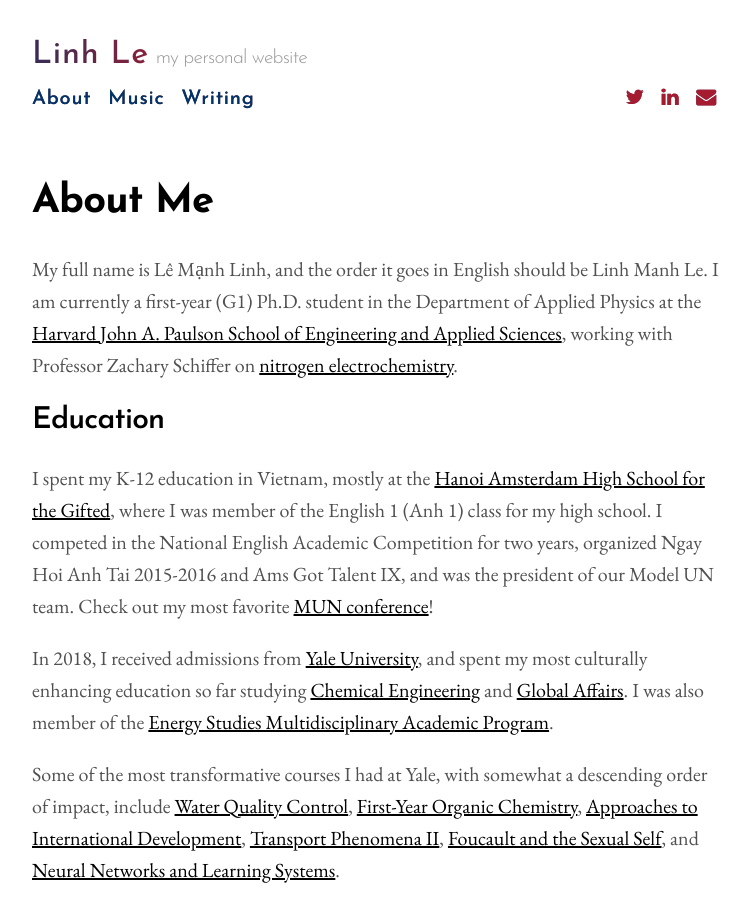
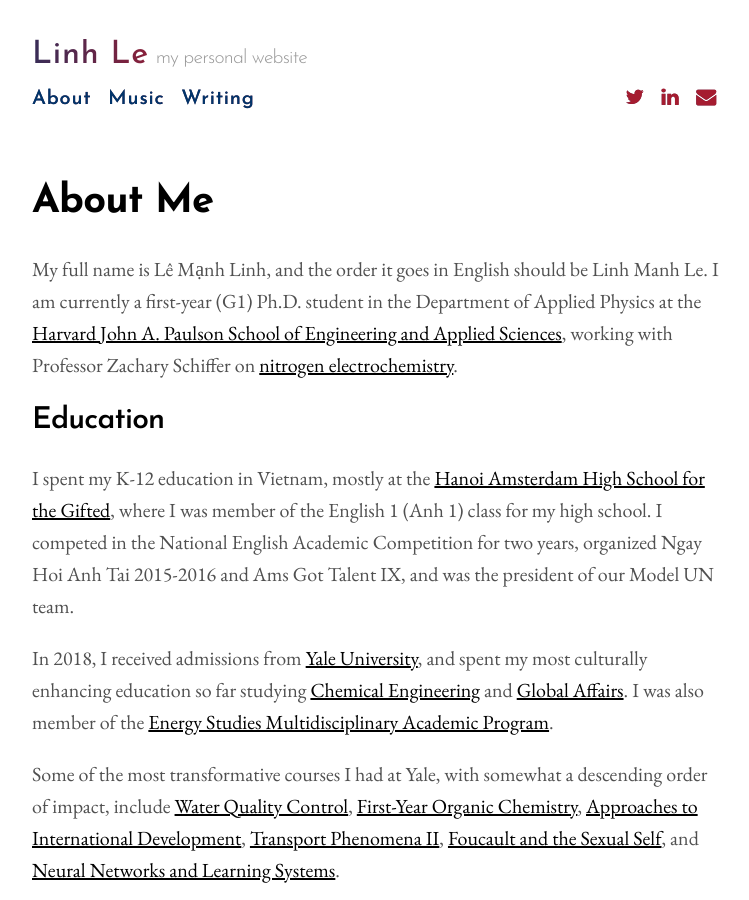
Before and after one commit to aidenva/aidenva.github.io, a Jekyll site: the page built from menu/about.md, in a window 1280 px wide and 900 px high. Shown: the whole window, without its empty margins (263-1012 px from the left). Built offline with Jekyll 4.4.1, drawn with Linux system fonts in a browser that asks for light colours.

Commit message:
no ivmun

```diff
--- a/menu/about.md
+++ b/menu/about.md
@@ -8,7 +8,7 @@
 
 ## Education
 
-I spent my K-12 education in Vietnam, mostly at the [Hanoi Amsterdam High School for the Gifted](http://www.hn-ams.edu.vn/en), where I was member of the English 1 (Anh 1) class for my high school. I competed in the National English Academic Competition for two years, organized Ngay Hoi Anh Tai 2015-2016 and Ams Got Talent IX, and was the president of our Model UN team. Check out my most favorite [MUN conference](https://ivmun.org/)!
+I spent my K-12 education in Vietnam, mostly at the [Hanoi Amsterdam High School for the Gifted](http://www.hn-ams.edu.vn/en), where I was member of the English 1 (Anh 1) class for my high school. I competed in the National English Academic Competition for two years, organized Ngay Hoi Anh Tai 2015-2016 and Ams Got Talent IX, and was the president of our Model UN team.
 
 In 2018, I received admissions from [Yale University](https://yale.edu), and spent my most culturally enhancing education so far studying [Chemical Engineering](https://seas.yale.edu/departments/chemical-and-environmental-engineering) and [Global Affairs](https://jackson.yale.edu/academics/the-global-affairs-major/). I was also member of the [Energy Studies Multidisciplinary Academic Program](https://earth.yale.edu/energy-studies).
 
```
